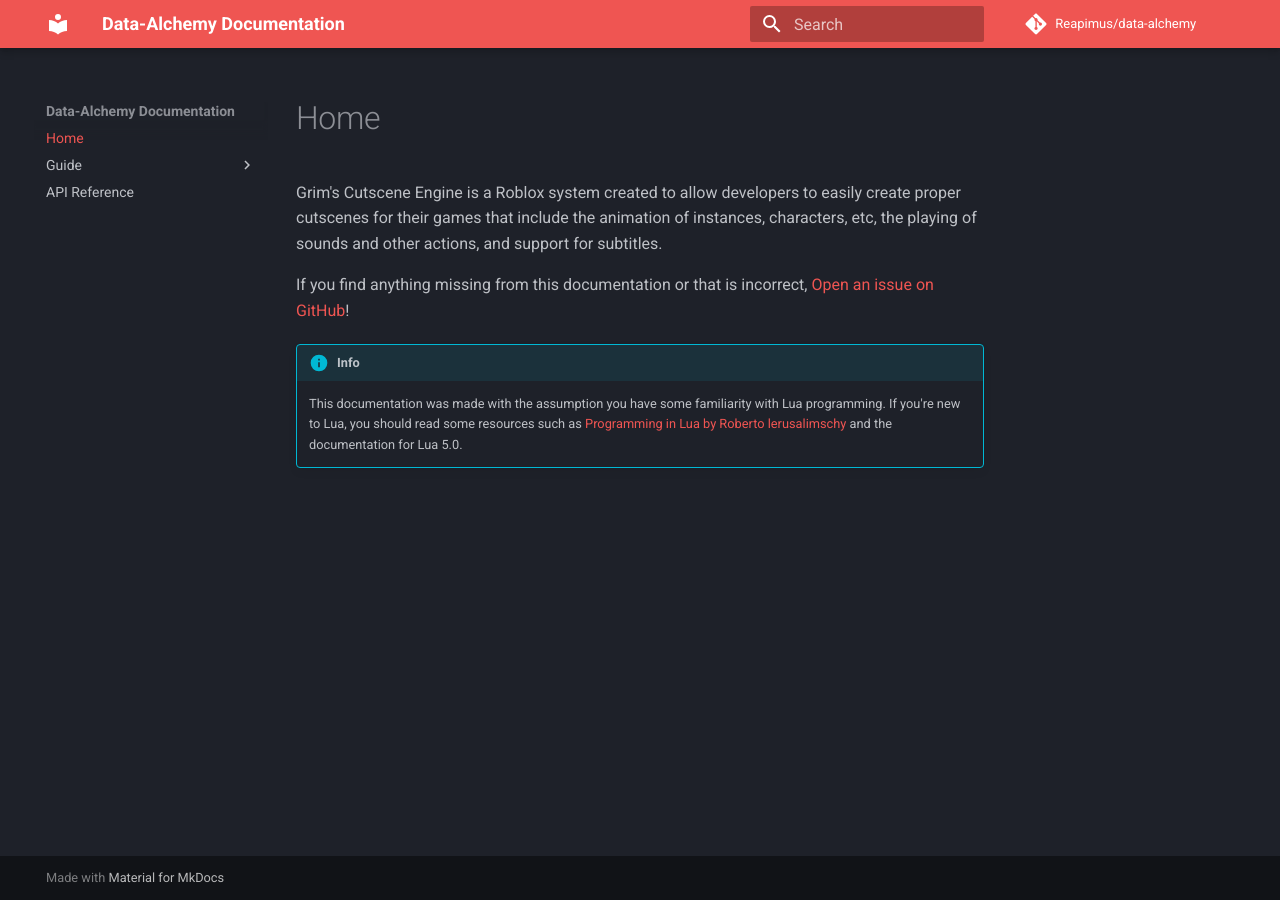
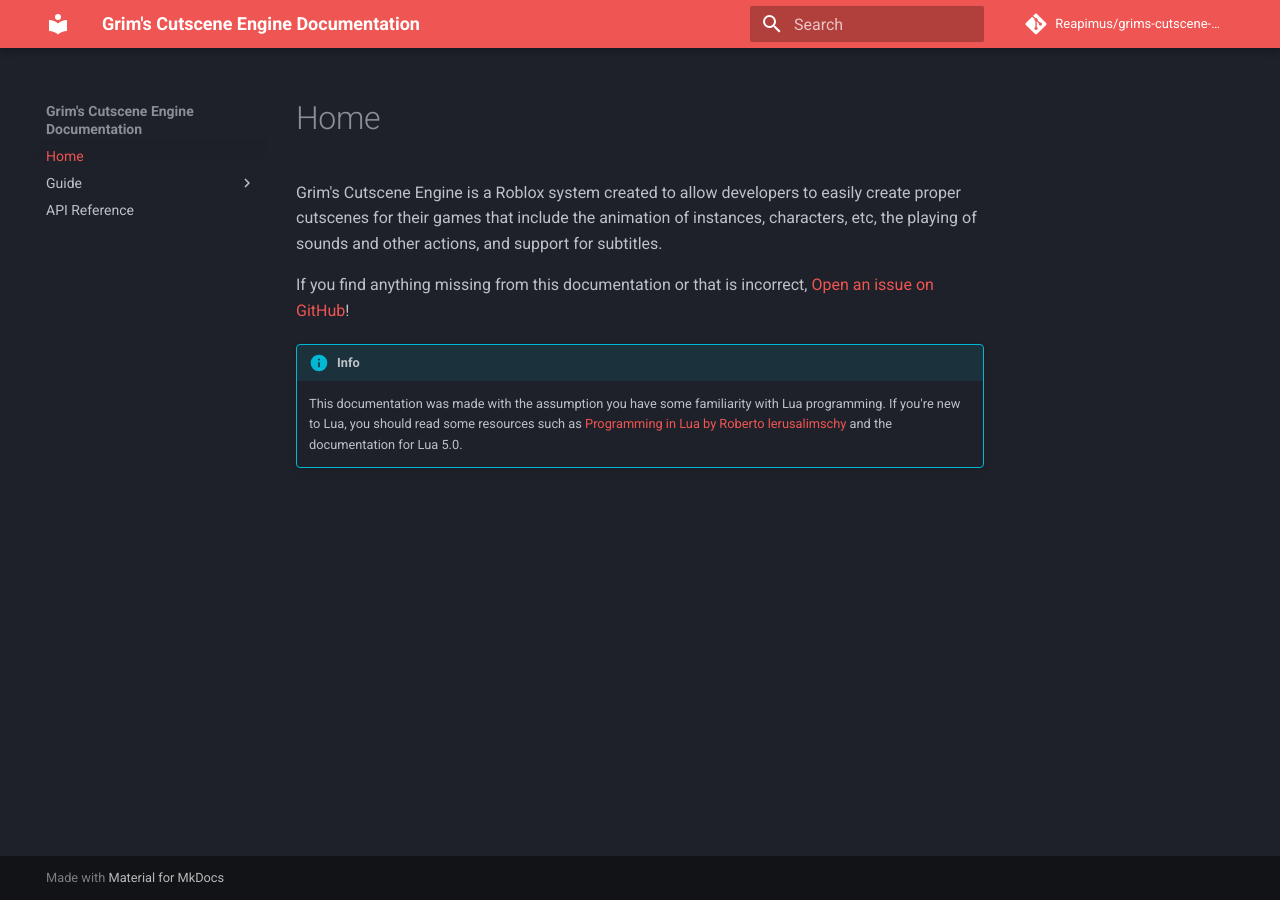
Before and after one commit to Reapimus/grims-cutscene-engine, an MkDocs documentation site: the page built from docs/index.md, in a window 1280 px wide. Built offline with MkDocs 1.6.1 and Material for MkDocs 9.7.7, drawn with Linux system fonts in a browser that asks for light colours; comment, search, counter and statistics services are not loaded.

Commit message:
Fix Docs

```diff
--- a/mkdocs.yml
+++ b/mkdocs.yml
@@ -1,7 +1,7 @@
-site_name: Data-Alchemy Documentation
-site_url: https://reapimus.github.io/data-alchemy/
-repo_name: Reapimus/data-alchemy
-repo_url: https://github.com/Reapimus/data-alchemy
+site_name: Grim's Cutscene Engine Documentation
+site_url: https://reapimus.github.io/grims-cutscene-engine/
+repo_name: Reapimus/grims-cutscene-engine
+repo_url: https://github.com/Reapimus/grims-cutscene-engine
 
 theme:
   name: material
```
